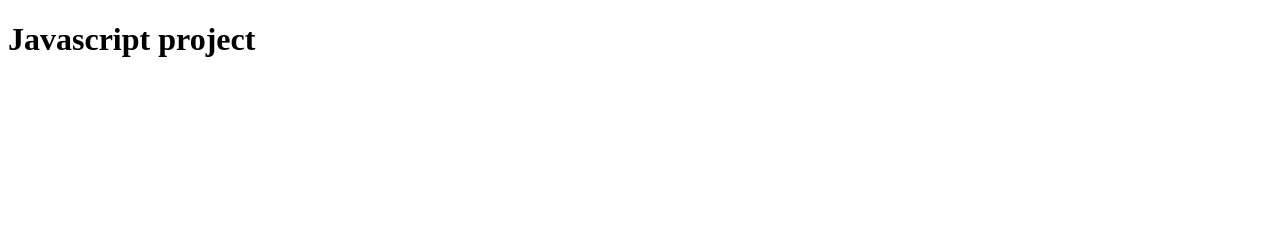
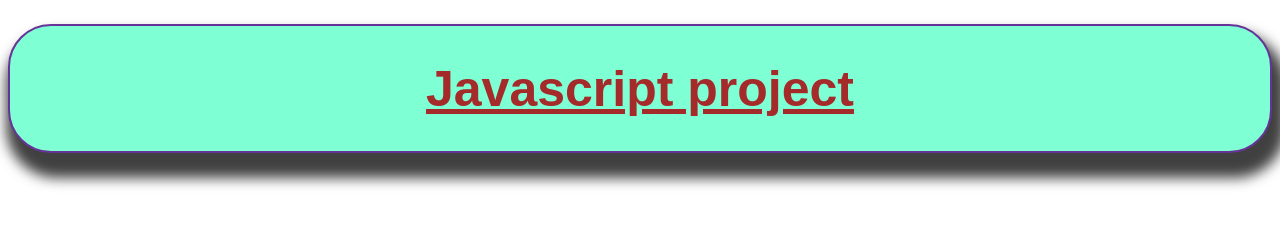
Before and after one commit to fvaldez29/Javascript-project, a plain HTML site: page index.html in a window 1280 px wide. Drawn offline with Linux system fonts and the light colour scheme.

Commit message:
agregue diseno al header de la pagina

```diff
--- a/css/style.css
+++ b/css/style.css
@@ -0,0 +1,14 @@
+.header-container{
+    border: 2px solid rebeccapurple;
+    background-color: aquamarine;
+    box-shadow: 6px 17px 13px 8px rgba(0,0,0,0.75);
+    margin: 24px auto;
+    border-radius: 43px;
+}
+h1{
+    text-align: center;
+    text-decoration: underline;
+    color: brown;
+    font-family: Arial, Helvetica, sans-serif;
+    font-size: 50px;
+}
--- a/index.html
+++ b/index.html
@@ -4,9 +4,12 @@
     <meta charset="UTF-8">
     <meta http-equiv="X-UA-Compatible" content="IE=edge">
     <meta name="viewport" content="width=device-width, initial-scale=1.0">
+    <link rel="stylesheet" href="css/style.css">
     <title>Document</title>
 </head>
 <body>
-    <h1>Javascript project</h1>
+    <div class="header-container">
+        <h1>Javascript project</h1>
+    </div>
 </body>
 </html>
```
